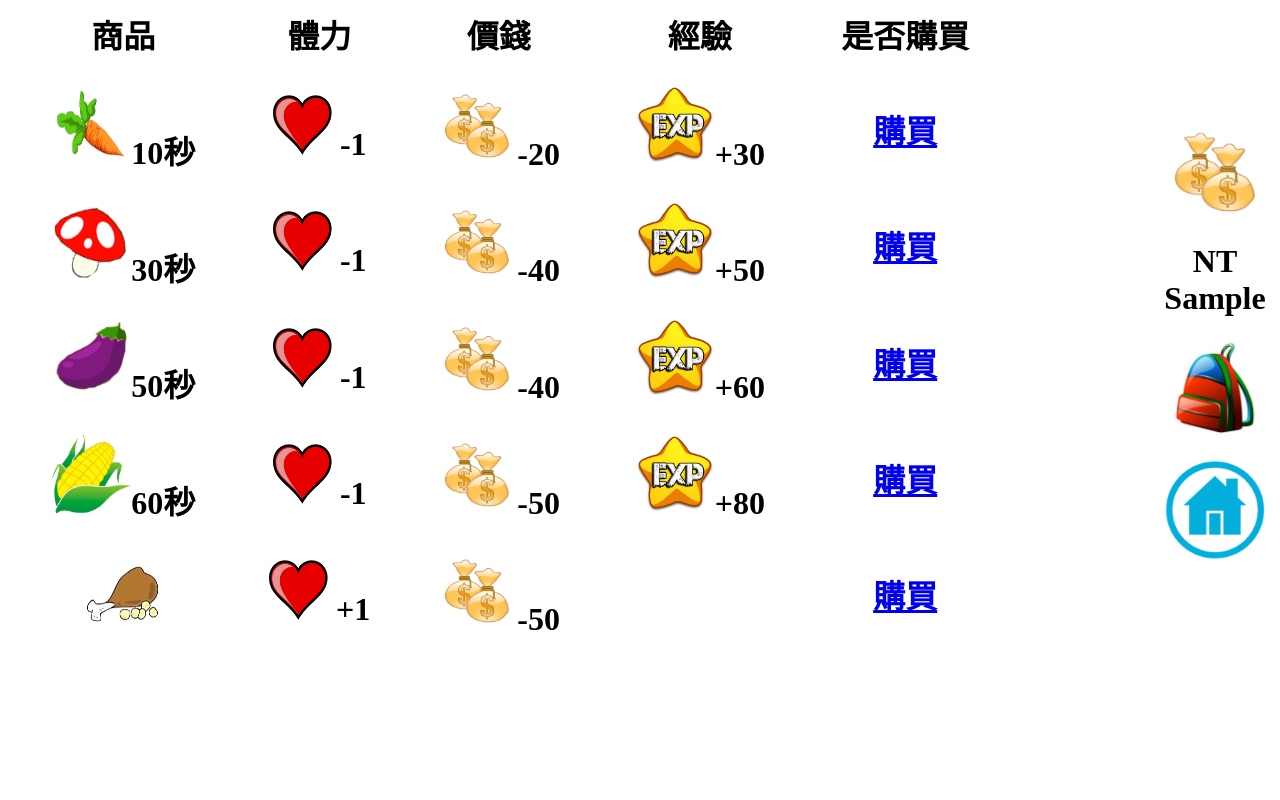
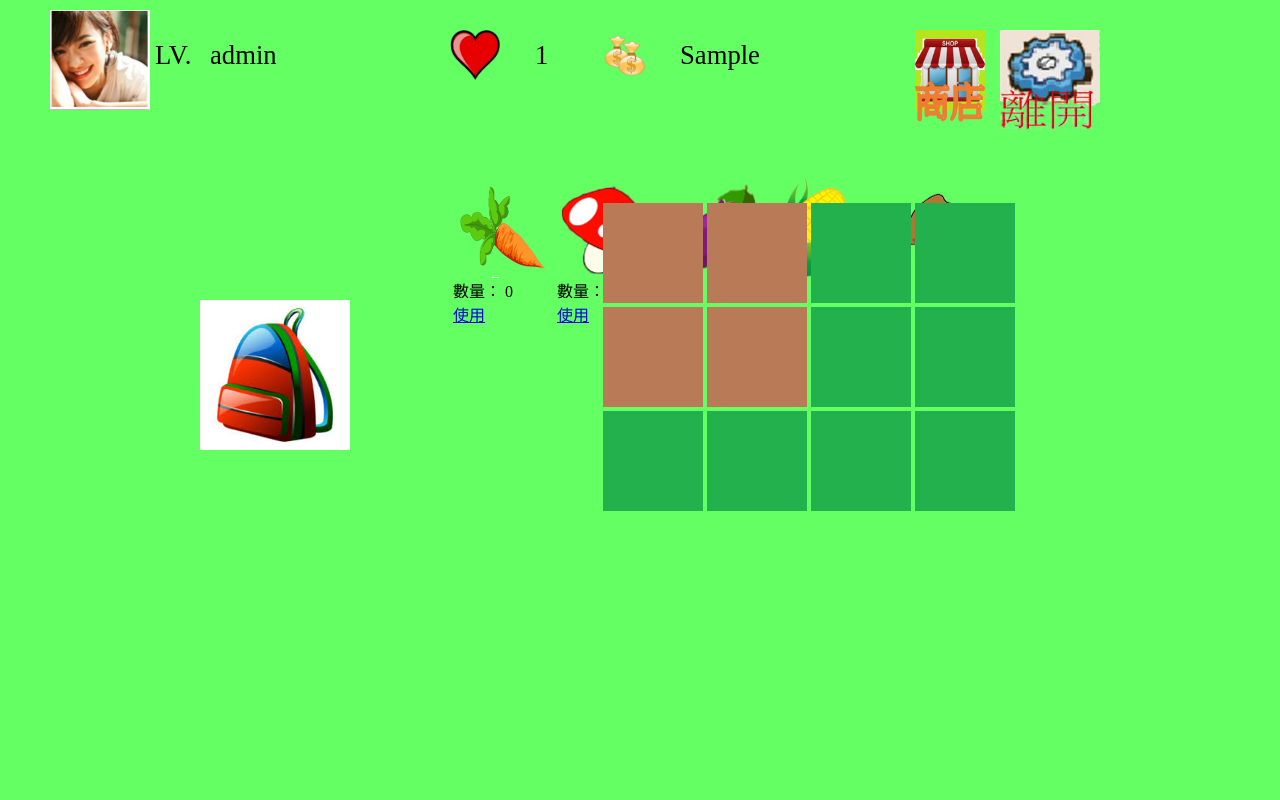
Before and after one commit to NCNU-OpenSource/1041-SE-Team6, a PHP site: page /shop.php in a window 1280 px wide. Run offline with PHP 8.4, Linux system fonts and the light colour scheme; the visitor is signed in with stand-in values (Sample User, id 1); data comes from the database, SQL or seed files in the repository; tables that the repository leaves empty or names only in its code hold one stand-in row (values such as "Sample post"); some libraries are stand-ins or nearby versions.

Commit message:
Update shop.php

```diff
--- a/shop.php
+++ b/shop.php
@@ -1,106 +1,274 @@
 <?php
 require("config.php");
 ?>
-<html>
+
+<!DOCTYPE html PUBLIC "-//W3C//DTD XHTML 1.0 Transitional//EN" "http://www.w3.org/TR/xhtml1/DTD/xhtml1-transitional.dtd">
+<html xmlns="http://www.w3.org/1999/xhtml">
 <head>
 <meta http-equiv="Content-Type" content="text/html; charset=utf-8" />
-<title>商店</title>
+<title>主畫面</title>
+<link rel="stylesheet" href="//code.jquery.com/ui/1.11.4/themes/smoothness/jquery-ui.css">
+
+
 </head>
 <style type="text/css">
-h1 { text-align: center}
-#menu{position:absolute;top:100px;left:1150px; }
+h1 {padding:5px;  text-align: center}
+#content{position:absolute;top: 200px;left:600px;}
+#lovecount{position:absolute;top: 40px;left:535px;font-size: 20pt}
+#coincount{position:absolute;top: 40px;left:680px;font-size: 20pt}
+#level{position:absolute;top: 40px;left:210px;font-size: 20pt}
+#lv{position:absolute;top: 40px;left:155px;font-size: 20pt}
+#progressbar{position:fixed;top:40px;left:240px;font-size: 10pt; }
+#package{position:fixed;top:300px;left:200px; }
+
+ body {
+  width: 380px ;
+ margin:175px auto;
+ }
+
+ .shop{
+position:absolute;
+}
+.ctrl{
+position:absolute;
+}
+.people{
+position:absolute;
+}
+.coin{
+position:absolute;
+}
+.love{
+position:absolute;
+}
 </style>
-<body>
-<table  width="1000" >
+<script type="text/javascript">
+
+
+
+window.onload=function() {
+    shop.style.top=30+"px";
+    shop.style.left=900+"px";
+	ctrl.style.top=30+"px";
+    ctrl.style.left=1000+"px";
+	people.style.top=10+"px";
+    people.style.left=50+"px";
+	coin.style.top=30+"px";
+    coin.style.left=600+"px";
+	love.style.top=30+"px";
+    love.style.left=450+"px";
+
+
+
+
+};
+
+
+
+</script>
+<script src="http://code.jquery.com/jquery-1.10.2.js"></script>
+  <script src="http://code.jquery.com/ui/1.11.4/jquery-ui.js"></script>
+  <link rel="stylesheet" href="/resources/demos/style.css">
+  <script>
+  $(function() {
+    $( "#progressbar" ).progressbar({
+
+		<?php
+       $sql = "select * from user;";
+       $results=mysqli_query($conn,$sql);
+       if ($rs=mysqli_fetch_array($results)) {
+       ?>
+      value: <?php echo $rs['exp']; ?>
+	  <?php
+	   }
+	    ?>
+    });
+  });
+
+  $(function() {
+    $( "#dialog" ).dialog({
+      autoOpen: false,
+      show: {
+        effect: "blind",
+
+      },
+      hide: {
+        effect: "blind",
+      }
+    });
+    $( "#opener" ).click(function() {
+      $( "#dialog" ).dialog( "open" );
+    });
+  });
+
+</script>
+
+
+
+
+<body  style="background-color:#63FF63" >
+
+<a href="shop.php"><img id="shop" src="shop.png" alt="shop" class="shop" height="100" width="100"></a>
+<a href="login.php"><img id="ctrl" src="ctrl.png" alt="logout" class="ctrl" height="100" width="100"></a>
+<img id="people" src="people.png" alt="people" class="people" height="100" width="100">
+<img id="coin" src="coin.png" alt="coin" class="coin" height="50" width="50">
+<img id="love" src="love.png" alt="love" class="love" height="50" width="50">
+
+<div id="package"  >
+<img id="opener" src="package.jpg" alt="package" class="package" height="150" width="150">
+</div>
+
+<div id="progressbar" style="width:180px" ></div>
+
+<div id="dialog" title="背包">
+<table>
 <tr>
-	<td><h1>商品</h1></td>
-	<td><h1>體力</h1></td>
-	<td><h1>價錢</h1></td>
-	<td><h1>經驗</h1></td>
-	<td><h1>是否購買</h1></td>
-<tr/>
-<tr>
-	<td><h1><img src="carrot.png" alt="carrot" height="80" width="80">10秒</h1></td>
-	<td><h1><img src="love.png" alt="love" height="60" width="60"> -1</h1></td>
-	<td><h1><img src="coin.png" alt="coin" height="80" width="80">-20</h1></td>
-	<td><h1><img src="exp.png" alt="exp" height="80" width="80">+30</h1></td>
+	<td><img src="carrot.png" alt="carrot" height="100" width="100"></br>
+	數量：
+	<?php
+	$sql = "select * from package where id='1';";
+	$results=mysqli_query($conn,$sql);
+	if ($rs=mysqli_fetch_array($results)) {
+		echo $rs['qty'];
+	}
+	?>
+	</br>
 	<?php
 	$sqlc = "select * from package where id='1';";
 	$results=mysqli_query($conn,$sqlc);
 	if ($rs=mysqli_fetch_array($results)) {
-	echo"<td><h1><a href='up_package.php?id=",$rs['id'],"'>購買</a></h1></td>";
+	echo"<a href='down_package.php?id=",$rs['id'],"'>使用</a>";
 	}
 	?>
-<tr/>
-<tr>
-	<td><h1><img src="mushroom.png" alt="mushroom" height="80" width="80">30秒</h1></td>
-	<td><h1><img src="love.png" alt="love" height="60" width="60"> -1</h1></td>
-	<td><h1><img src="coin.png" alt="coin" height="80" width="80">-40</h1></td>
-	<td><h1><img src="exp.png" alt="exp" height="80" width="80">+50</h1></td>
+	</td>
+	<td><img src="mushroom.png" alt="mushroom" height="100" width="100"></br>
+	數量：
+	<?php
+	$sql = "select * from package where id='2';";
+	$results=mysqli_query($conn,$sql);
+	if ($rs=mysqli_fetch_array($results)) {
+		echo $rs['qty'];
+	}
+	?></br>
 	<?php
 	$sqlc = "select * from package where id='2';";
 	$results=mysqli_query($conn,$sqlc);
 	if ($rs=mysqli_fetch_array($results)) {
-	echo"<td><h1><a href='up_package.php?id=",$rs['id'],"'>購買</a></h1></td>";
+	echo"<a href='down_package.php?id=",$rs['id'],"'>使用</a>";
 	}
 	?>
-<tr/>
-<tr>
-	<td><h1><img src="eggplant.png" alt="eggplant" height="80" width="80">50秒</h1></td>
-	<td><h1><img src="love.png" alt="love" height="60" width="60"> -1</h1></td>
-	<td><h1><img src="coin.png" alt="coin" height="80" width="80">-40</h1></td>
-	<td><h1><img src="exp.png" alt="exp" height="80" width="80">+60</h1></td>
+	</td>
+	<td><img src="eggplant.png" alt="eggplant" height="100" width="100"></br>
+	數量：
+	<?php
+	$sql = "select * from package where id='3';";
+	$results=mysqli_query($conn,$sql);
+	if ($rs=mysqli_fetch_array($results)) {
+		echo $rs['qty'];
+	}
+	?></br>
 	<?php
 	$sqlc = "select * from package where id='3';";
 	$results=mysqli_query($conn,$sqlc);
 	if ($rs=mysqli_fetch_array($results)) {
-	echo"<td><h1><a href='up_package.php?id=",$rs['id'],"'>購買</a></h1></td>";
+	echo"<a href='down_package.php?id=",$rs['id'],"'>使用</a>";
 	}
 	?>
-<tr/>
-<tr>
-	<td><h1><img src="corn.png" alt="corn" height="80" width="80">60秒</h1></td>
-	<td><h1><img src="love.png" alt="love" height="60" width="60"> -1</h1></td>
-	<td><h1><img src="coin.png" alt="coin" height="80" width="80">-50</h1></td>
-	<td><h1><img src="exp.png" alt="exp" height="80" width="80">+80</h1></td>
+	</td>
+
+	<td><img src="corn.png" alt="corn" height="100" width="100"></br>
+	數量：
+	<?php
+	$sql = "select * from package where id='4';";
+	$results=mysqli_query($conn,$sql);
+	if ($rs=mysqli_fetch_array($results)) {
+		echo $rs['qty'];
+	}
+	?></br>
 	<?php
 	$sqlc = "select * from package where id='4';";
 	$results=mysqli_query($conn,$sqlc);
 	if ($rs=mysqli_fetch_array($results)) {
-	echo"<td><h1><a href='up_package.php?id=",$rs['id'],"'>購買</a></h1></td>";
+	echo"<a href='down_package.php?id=",$rs['id'],"'>使用</a>";
 	}
 	?>
-<tr/>
-<tr>
-	<td><h1><img src="meat.png" alt="meat" height="80" width="80">   </h1></td>
-	<td><h1><img src="love.png" alt="love" height="60" width="60"> +1</h1></td>
-	<td><h1><img src="coin.png" alt="coin" height="80" width="80">-50</h1></td>
-	<td><h1>	</h1></td>
+	</td>
+	<td><img src="meat.png" alt="meat" height="100" width="100"></br>
+	數量：
+	<?php
+	$sql = "select * from package where id='5';";
+	$results=mysqli_query($conn,$sql);
+	if ($rs=mysqli_fetch_array($results)) {
+		echo $rs['qty'];
+	}
+	?></br>
 	<?php
 	$sqlc = "select * from package where id='5';";
 	$results=mysqli_query($conn,$sqlc);
 	if ($rs=mysqli_fetch_array($results)) {
-	echo"<td><h1><a href='up_package.php?id=",$rs['id'],"'>購買</a></h1></td>";
+	echo"<a href='down_package.php?id=",$rs['id'],"'>使用</a>";
 	}
 	?>
+	</td>
+</tr>
+</table>
 
-<tr/>
+</div>
+
+
+
+
+
 <?php
 $sql = "select * from user;";
 $results=mysqli_query($conn,$sql);
 if ($rs=mysqli_fetch_array($results)) {
 ?>
-</table>
-<div id="menu"  >
-	<p><h1><img src="coin.png" alt="coin" height="100" width="100"></h1></p>
-	<p><h1>NT <?php echo $rs['cashinhand']; ?></h1> </p>
-	<p><h1><a href="02.list.php"><img src="package.jpg" alt="package" height="100" width="100"></h1></p>
-	<p><h1><a href="02.list.php"><img src="homeicon.png" alt="homeicon" height="100" width="100"></h1></p>
+<div id="coincount">
+<?php echo $rs['cashinhand']; ?>
+</div>
+<div id="lovecount">
+<?php echo $rs['lovecount']; ?>
+</div>
+<div id="level">
+<?php echo $rs['level']; ?>
+</div>
 
-	</div>
 <?php
 }
 ?>
 
+
+<div id="lv">LV.</div>
+<div id="content">
+<table>
+  <tr>
+    <td><img  src="p2.png" alt="田"  height="100" width="100"/>  </td>
+    <td><img src="p2.png" alt="田" height="100" width="100"/>
+
+	</td>
+    <td><img src="p3.png" alt="草" height="100" width="100"/>  </td>
+    <td><img src="p3.png" alt="草" height="100" width="100"/>  </td>
+   </tr>
+   <tr>
+    <td><img src="p2.png" alt="田" height="100" width="100"/>  </td>
+    <td><img src="p2.png" alt="田" height="100" width="100"/>  </td>
+    <td><img src="p3.png" alt="草" height="100" width="100"/>  </td>
+    <td><img src="p3.png" alt="草" height="100" width="100"/>  </td>
+   </tr>
+	<tr>
+    <td><img src="p3.png" alt="草" height="100" width="100"/>  </td>
+    <td><img src="p3.png" alt="草" height="100" width="100"/>  </td>
+    <td><img src="p3.png" alt="草" height="100" width="100"/>  </td>
+    <td><img src="p3.png" alt="草" height="100" width="100"/>  </td>
+   </tr>
+</div>
+<?php
+$uerid=$_SESSION['uID'];
+$sql2="select  * from user where id =$uerid;";
+$results2=mysqli_query($conn,$sql2);//跟sql2指令連結
+?>
 </body>
+</table>
+
 </html>
```
